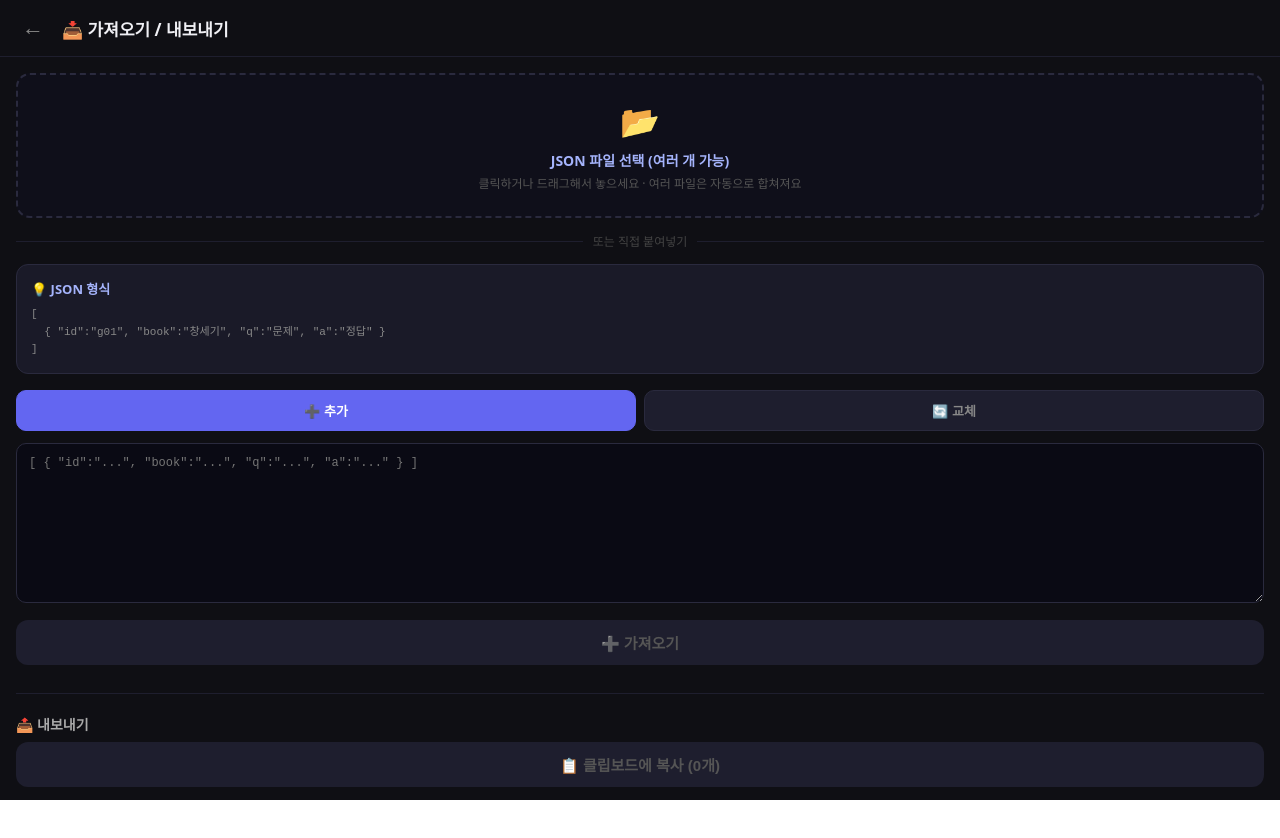
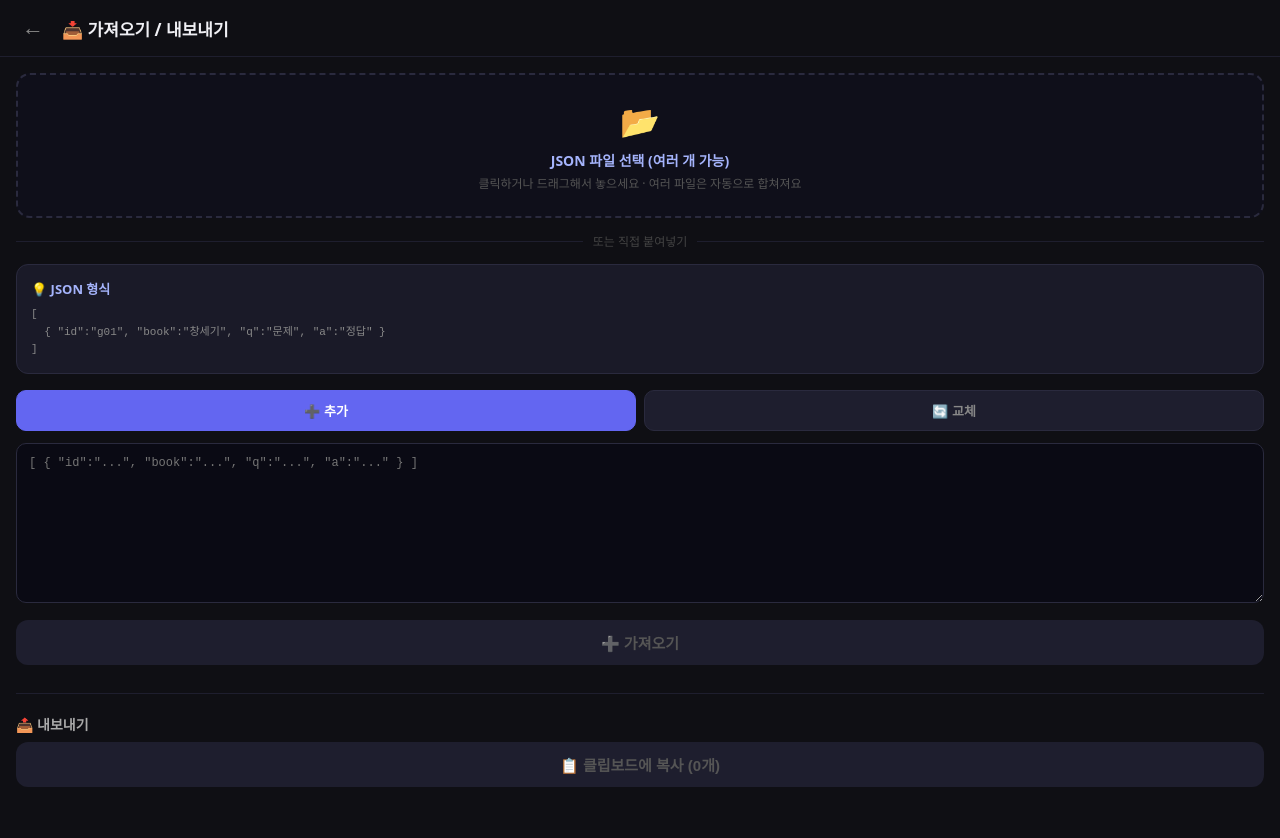
Before and after one commit to YDDongju/bible-quiz, a React (Vite) app: page / in a window 1280 px wide. Shown: the top 838 px of the page. Before the commit the page ends 800 px from the top, so only its background shows below. Built offline with nearby package versions, Linux system fonts and the light colour scheme; no server answers.

Commit message:
홈 화면 스크롤 복원 - index.css body 고정 제거

```diff
--- a/src/index.css
+++ b/src/index.css
@@ -6,15 +6,9 @@ html, body {
   margin: 0;
   padding: 0;
   width: 100%;
-  height: 100%;
-  overflow: hidden;
   overscroll-behavior: none;
-  position: fixed;
-  touch-action: pan-x;
 }
 
 #root {
   width: 100%;
-  height: 100%;
-  overflow: hidden;
 }
```
